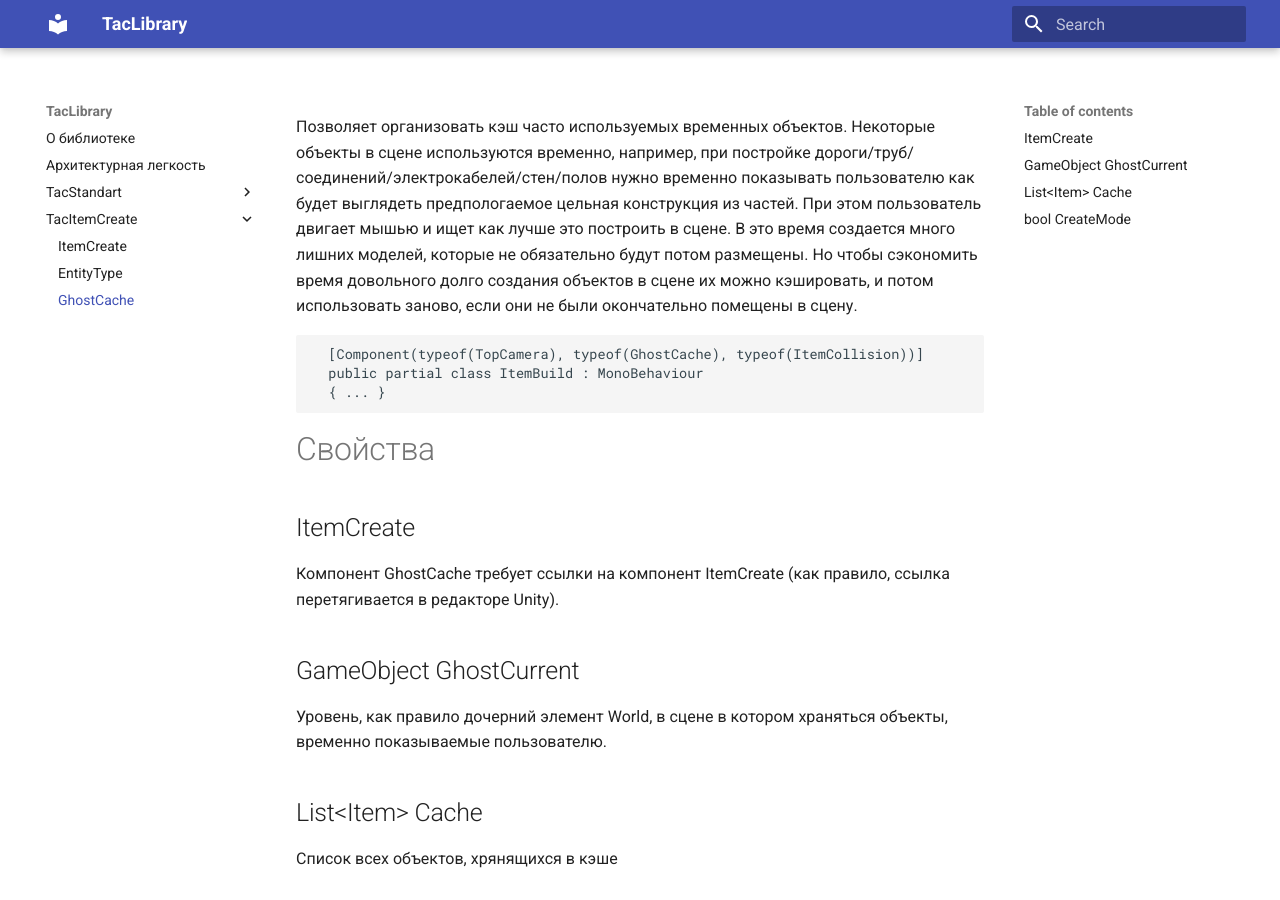
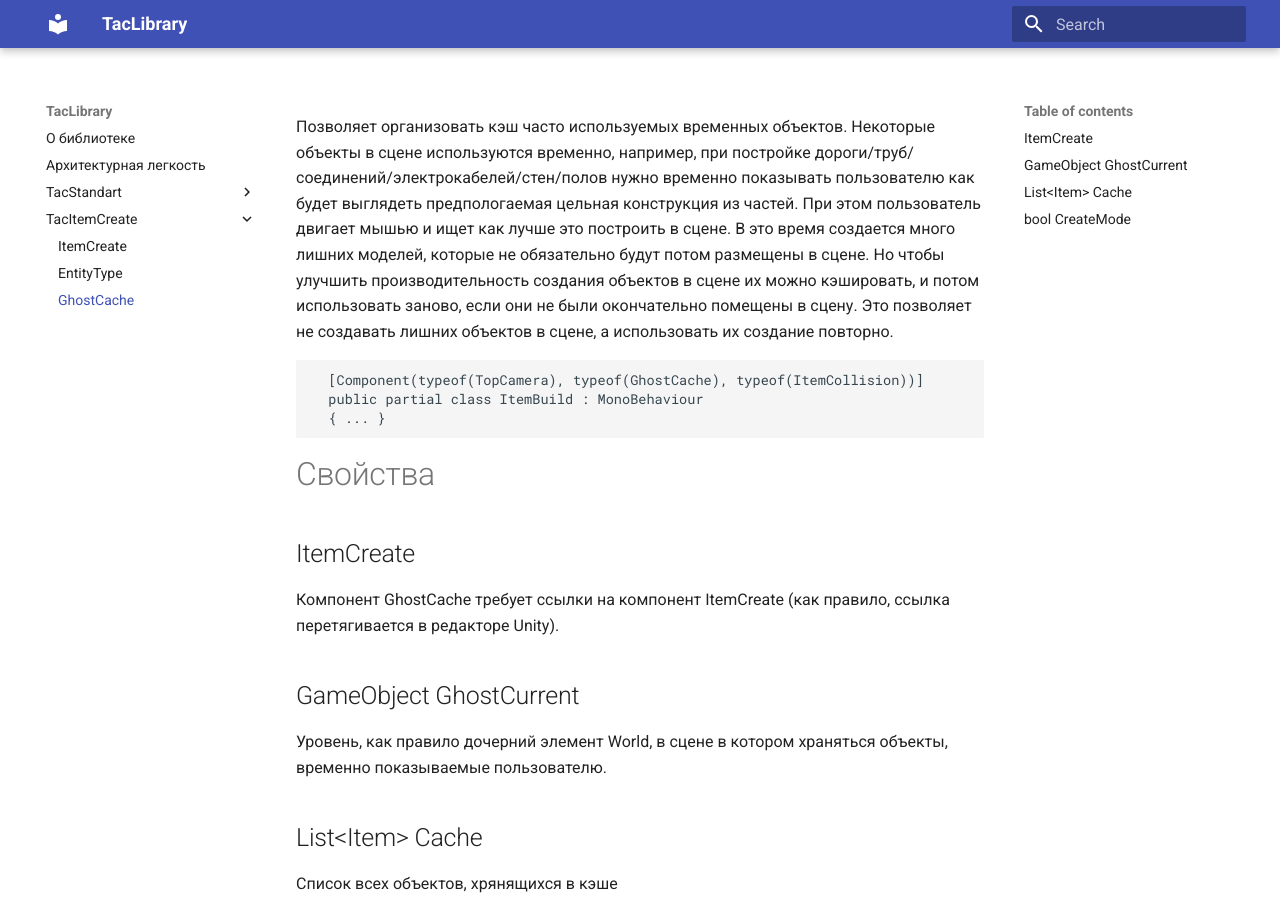
Before and after one commit to tac1402/TacBattleAI, an MkDocs documentation site: the page built from docs/TacItemCreate/GhostCache.md, in a window 1280 px wide and 900 px high. Built offline with MkDocs 1.6.1 and Material for MkDocs 9.7.7, drawn with Linux system fonts in a browser that asks for light colours.

Commit message:
Update GhostCache.md

````diff
--- a/docs/TacItemCreate/GhostCache.md
+++ b/docs/TacItemCreate/GhostCache.md
@@ -1,7 +1,7 @@
 ---
 title: GhostCache
 ---
-Позволяет организовать кэш часто используемых временных объектов. Некоторые объекты в сцене используются временно, например, при постройке дороги/труб/соединений/электрокабелей/стен/полов нужно временно показывать пользователю как будет выглядеть предпологаемое цельная конструкция из частей. При этом пользователь двигает мышью и ищет как лучше это построить в сцене. В это время создается много лишних моделей, которые не обязательно будут потом размещены. Но чтобы сэкономить время довольного долго создания объектов в сцене их можно кэшировать, и потом использовать заново, если они не были окончательно помещены в сцену.
+Позволяет организовать кэш часто используемых временных объектов. Некоторые объекты в сцене используются временно, например, при постройке дороги/труб/соединений/электрокабелей/стен/полов нужно временно показывать пользователю как будет выглядеть предпологаемая цельная конструкция из частей. При этом пользователь двигает мышью и ищет как лучше это построить в сцене. В это время создается много лишних моделей, которые не обязательно будут потом размещены в сцене. Но чтобы улучшить производительность создания объектов в сцене их можно кэшировать, и потом использовать заново, если они не были окончательно помещены в сцену. Это позволяет не создавать лишних объектов в сцене, а использовать их создание повторно.
 
 ```csharp
   [Component(typeof(TopCamera), typeof(GhostCache), typeof(ItemCollision))]
````
